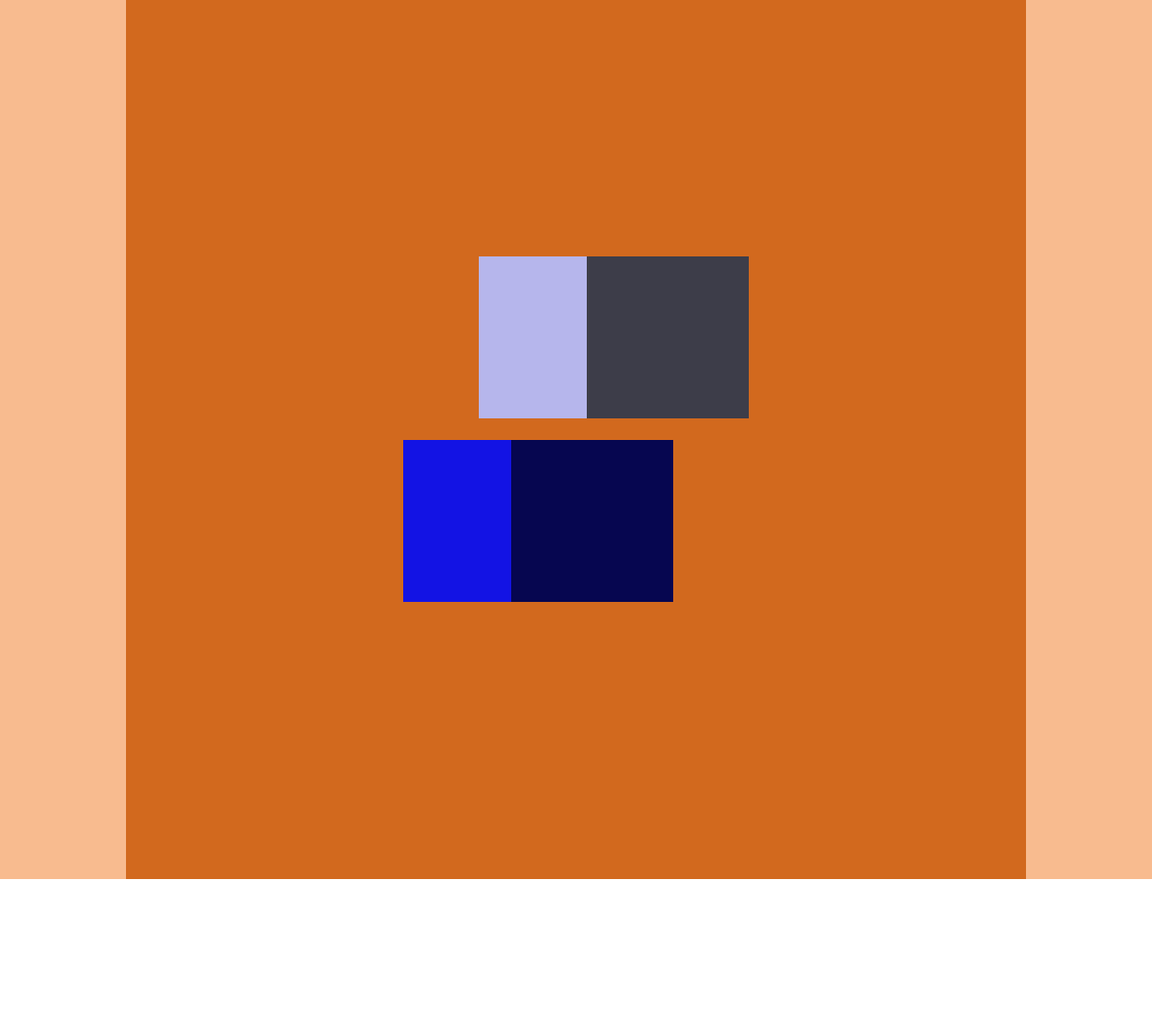
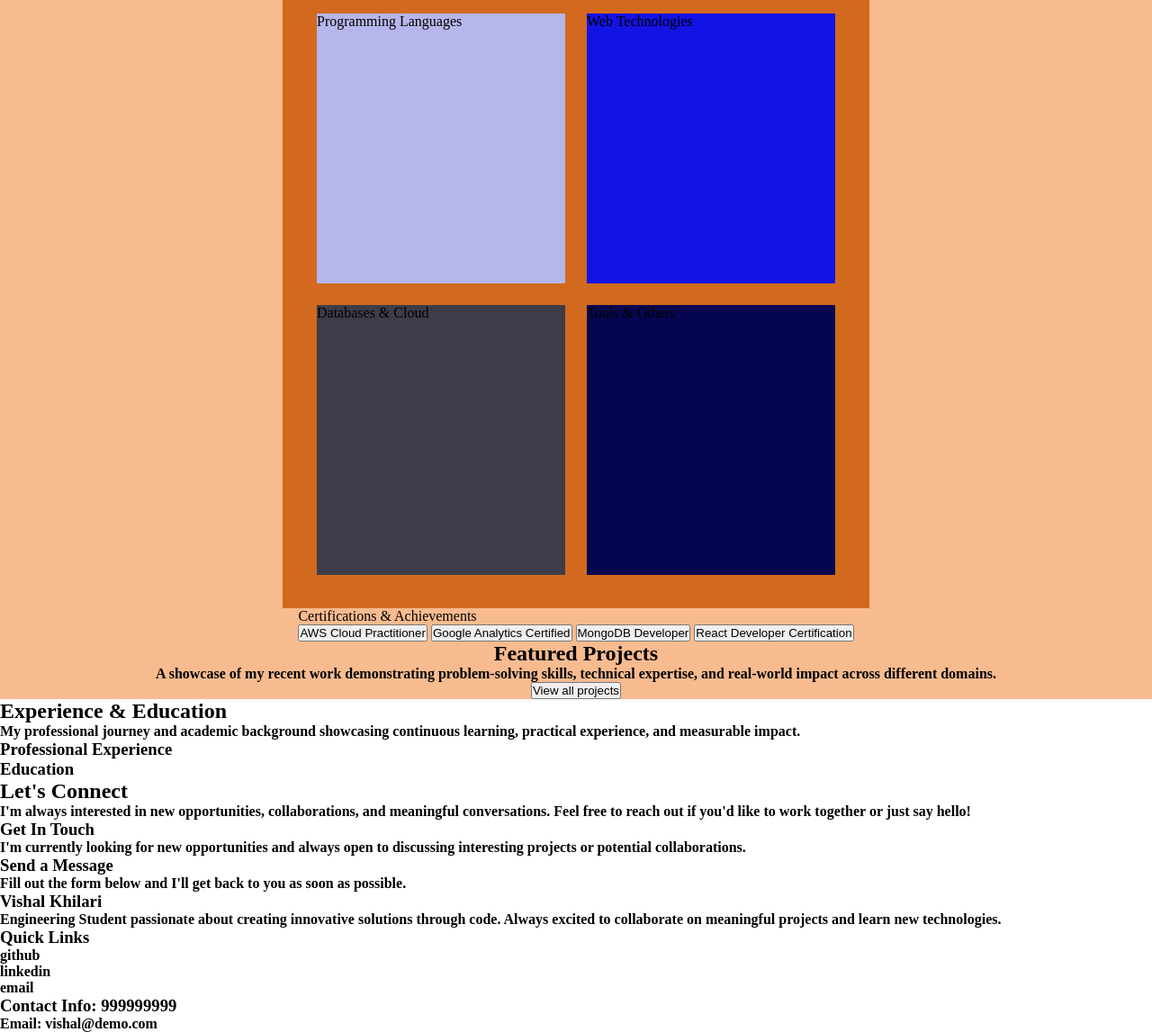
Before and after one commit to vishal-khilari/portfolio, a plain HTML site: page index.html in a window 1280 px wide. Shown: the part 963-2110 px from the top of the page at 90% size. Before the commit the page ends 1940 px from the top, so only its background shows below. Drawn offline with Linux system fonts and the light colour scheme.

Commit message:
Basic structure of whole website in html.

```diff
--- a/index.html
+++ b/index.html
@@ -74,37 +74,106 @@
             academic projects, internships, and personal development.</h4>
 
         <section id="subsec1">
+            <section class="subsec1_1">
+                <div id="se1" class="sedib">
+                    Programming Languages
+                </div>
+
+                <div id="se2" class="sedib">
+                    Web Technologies
+                </div>
+
+            </section>
+            <section class="subsec1_1">
+                <div id="se3" class="sedib">
+                    Databases & Cloud
+                </div>
+
+                <div id="se4" class="sedib">
+                    Tools & Others
+                </div>
+            </section>
+        </section>
         <section>
-                <div id="se1">
+            Certifications & Achievements
+            <div>
+                <button>AWS Cloud Practitioner</button>
+                <button>Google Analytics Certified
+                </button>
+                <button>MongoDB Developer</button>
+                <button>React Developer Certification</button>
+            </div>
+        </section>
+    </section>
+
+    <section id="section2">
+        <h2>Featured Projects</h2>
+        <h4>A showcase of my recent work demonstrating problem-solving skills, technical expertise, and real-world
+            impact across different domains.</h4>
+        <div>
+            <div>
+                <div></div>
+                <div></div>
                 <section>
 
                 </section>
+                <div></div>
+                <div></div>
             </div>
-
-                <div id="se2">
+            <button>View all projects</button>
+        </div>
+    </section>
+    <section id="section3">
+        <h2>Experience & Education</h2>
+        <h4>My professional journey and academic background showcasing continuous learning, practical experience, and
+            measurable impact.</h4>
+        <div>
+            <h3>Professional Experience</h3>
+            <div></div>
+            <div></div>
             <section>
 
             </section>
+            <h3>Education</h3>
+            <div></div>
+            <div></div>
         </div>
     </section>
+    <section id="section3">
+        <h2>Let's Connect</h2>
+        <h4>I'm always interested in new opportunities, collaborations, and meaningful conversations. Feel free to reach
+            out if you'd like to work together or just say hello!</h4>
+        <div>
+            <div>
+                <h3>
+                    Get In Touch
+                <h3>
+                <h4>I'm currently looking for new opportunities and always open to discussing interesting
+                            projects or potential collaborations.
+                </h4>
+            </div>
 
-            <section>
-                <div id="se3">
-                    <section>
+            <div>
+                <h3>Send a Message</h3>
+                <h4>Fill out the form below and I'll get back to you as soon as possible.</h4>
+            </div>
+        </div>
 
     </section>
+    <footer>
+        <div>
+            <h3>Vishal Khilari</h3>
+            <h4>Engineering Student passionate about creating innovative solutions through code. Always excited to collaborate on meaningful projects and learn new technologies.</h4>
         </div>
-
-                <div id="se4">
-                    <section>
-
-                    </section>
+        <div>
+            <h3>Quick Links</h3>
+            <h4>github</h4>
+            <h4>linkedin</h4>
+            <h4>email</h4>
         </div>
-            </section>
-
-        </section>
-    </section>
-    <footer>
+        <div>
+            <h3>Contact Info: 999999999</h3>
+            <h4>Email: vishal@demo.com</h4>
     </footer>
 </body>
 
--- a/style.css
+++ b/style.css
@@ -207,50 +207,37 @@
 
 #subsec1{
     background-color: chocolate;
-    margin: 50px solid blue;
-    height: 1000px;
-    width: 1000px;
+    height: auto;
+    width: auto;
     display: flex;
+    padding: 2%;
+    flex-direction: column;
+
+}
+.subsec1_1{
+    display: flex;
+    height: auto;
+    width: auto;
+    justify-content: center;
     align-items: center;
-    justify-content: center;
 }
-
+.sedib{
+    height: 300px;
+    width: 300px;
+    margin: 2%;
+}
 #se1 {
     background-color: rgb(182, 182, 236);
-    height: 60px;
-    width: 60px;
-    padding: 50%;
-    margin: 10%;
-    border: 50px;
-    float: left;
 }
 
 #se2 {
     background-color: rgb(19, 19, 228);
-    height: 60px;
-    width: 60px;
-    padding: 50%;
-    border: 50px;
-    margin: 10%;
-    float: right;
 }
 
 #se3 {
     background-color: rgb(61, 61, 73);
-    height: 60px;
-    width: 60px;
-    padding: 50%;
-    border: 50px;
-    margin: 10%;
-    float: left;
 }
 
 #se4 {
     background-color: rgb(6, 6, 80);
-    height: 60px;
-    width: 60px;
-    padding: 50%;
-    border: 50px;
-    margin: 10%;
-    float: right;
 }
```
Lines whose indentation alone changed are shown as unchanged.
